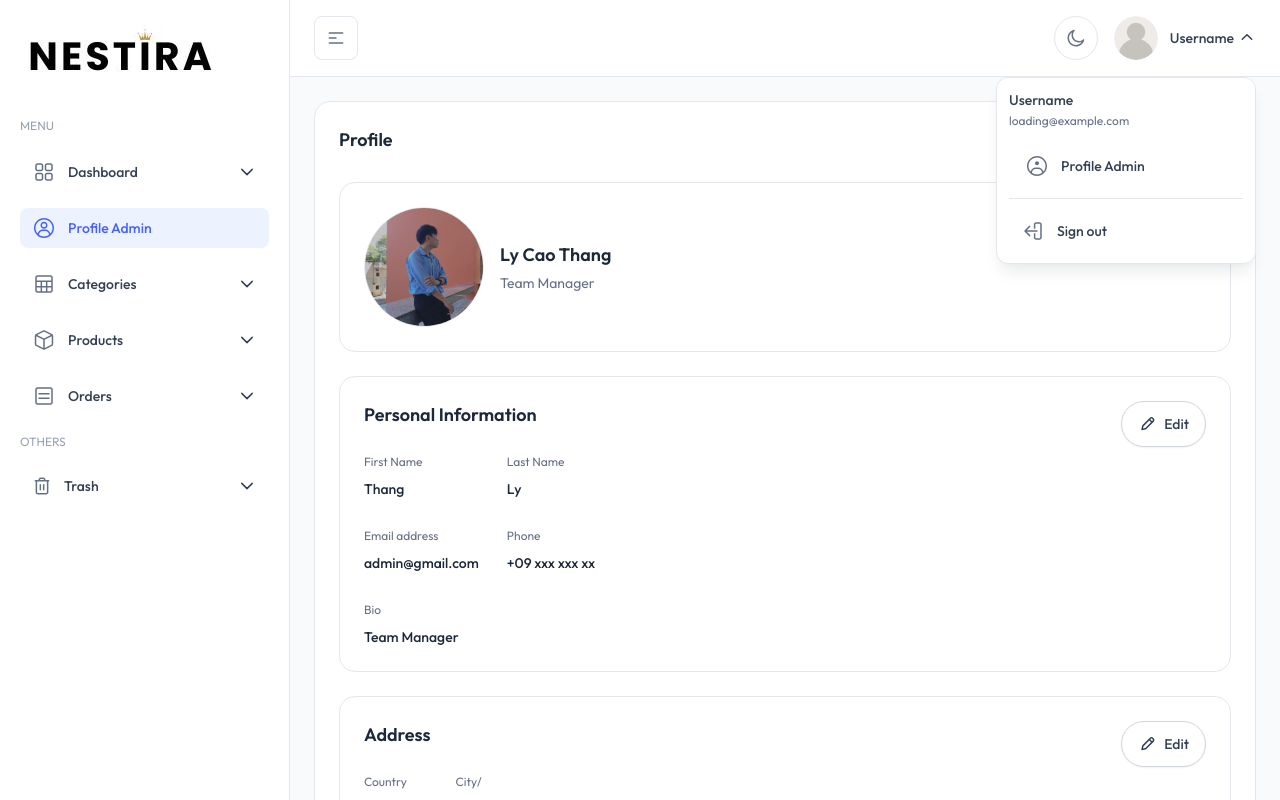
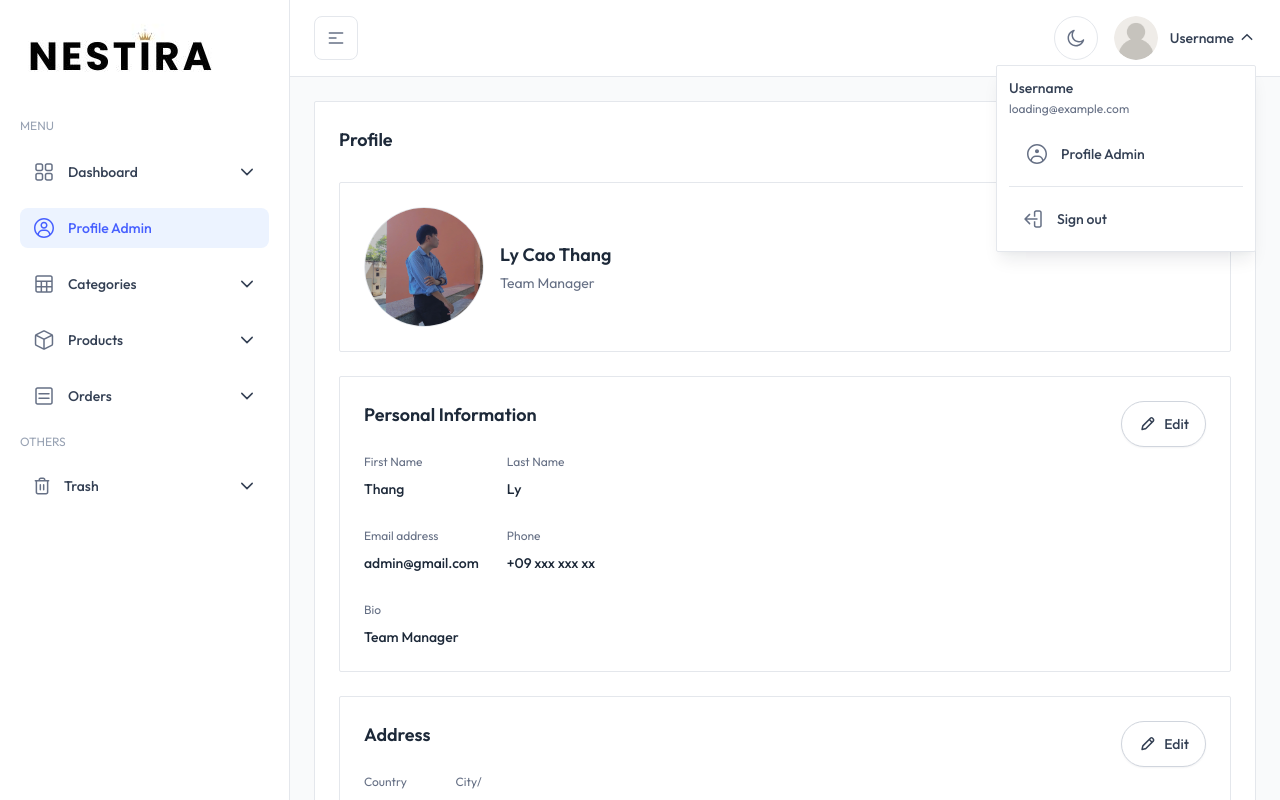
Before and after one commit to CaoThang7/cms-nestira, a Next.js app: page /profile in a window 1280 px wide. Both pictures are taken after a click on the button "Username". Shown: the top 800 px of the page. Built offline with nearby package versions, Linux system fonts and the light colour scheme; no server answers.

Commit message:
update: rounded-[2px]

```diff
--- a/src/app/(admin)/(others-pages)/profile/page.tsx
+++ b/src/app/(admin)/(others-pages)/profile/page.tsx
@@ -13,7 +13,7 @@ export const metadata: Metadata = {
 export default function Profile() {
   return (
     <div>
-      <div className="rounded-2xl border border-gray-200 bg-white p-5 dark:border-gray-800 dark:bg-white/[0.03] lg:p-6">
+      <div className="rounded-[2px] border border-gray-200 bg-white p-5 dark:border-gray-800 dark:bg-white/[0.03] lg:p-6">
         <h3 className="mb-5 text-lg font-semibold text-gray-800 dark:text-white/90 lg:mb-7">
           Profile
         </h3>
--- a/src/components/common/ComponentCard.tsx
+++ b/src/components/common/ComponentCard.tsx
@@ -15,7 +15,7 @@ const ComponentCard: React.FC<ComponentCardProps> = ({
 }) => {
   return (
     <div
-      className={`rounded-2xl border border-gray-200 bg-white dark:border-gray-800 dark:bg-white/[0.03] ${className}`}
+      className={`rounded-[2px] border border-gray-200 bg-white dark:border-gray-800 dark:bg-white/[0.03] ${className}`}
     >
       {/* Card Header */}
       <div className="px-6 py-5">
--- a/src/components/header/UserDropdown.tsx
+++ b/src/components/header/UserDropdown.tsx
@@ -71,7 +71,7 @@ export default function UserDropdown() {
       <Dropdown
         isOpen={isOpen}
         onClose={closeDropdown}
-        className="shadow-theme-lg dark:bg-gray-dark absolute right-0 mt-[17px] flex w-[260px] flex-col rounded-2xl border border-gray-200 bg-white p-3 dark:border-gray-800"
+        className="shadow-theme-lg dark:bg-gray-dark absolute right-0 mt-[5px] flex w-[260px] flex-col rounded-[2px] border border-gray-200 bg-white p-3 dark:border-gray-800"
       >
         <div>
           <span className="text-theme-sm block font-medium text-gray-700 dark:text-gray-400">
--- a/src/components/product/DetailProductComponent.tsx
+++ b/src/components/product/DetailProductComponent.tsx
@@ -25,7 +25,7 @@ const DetailProductComponent = ({ id }: Props) => {
   if (isLoading) return <Loader />;
 
   return (
-    <div className="rounded-2xl border border-gray-200 bg-white p-4 sm:p-6 dark:border-gray-800 dark:bg-white/[0.03]">
+    <div className="rounded-[2px] border border-gray-200 bg-white p-4 sm:p-6 dark:border-gray-800 dark:bg-white/[0.03]">
       <div>
         <div className="mb-4 flex justify-between">
           <KeyboardBackspaceIcon
--- a/src/components/ui/dropdown/Dropdown.tsx
+++ b/src/components/ui/dropdown/Dropdown.tsx
@@ -40,7 +40,7 @@ export const Dropdown: React.FC<DropdownProps> = ({
   return (
     <div
       ref={dropdownRef}
-      className={`absolute z-40  right-0 mt-2  rounded-xl border border-gray-200 bg-white  shadow-theme-lg dark:border-gray-800 dark:bg-gray-dark ${className}`}
+      className={`absolute z-40  right-0 mt-2  rounded-[2px] border border-gray-200 bg-white  shadow-theme-lg dark:border-gray-800 dark:bg-gray-dark ${className}`}
     >
       {children}
     </div>
--- a/src/components/user-profile/UserAddressCard.tsx
+++ b/src/components/user-profile/UserAddressCard.tsx
@@ -4,7 +4,7 @@ import React from "react";
 export default function UserAddressCard() {
   return (
     <>
-      <div className="rounded-2xl border border-gray-200 p-5 lg:p-6 dark:border-gray-800">
+      <div className="rounded-[2px] border border-gray-200 p-5 lg:p-6 dark:border-gray-800">
         <div className="flex flex-col gap-6 lg:flex-row lg:items-start lg:justify-between">
           <div>
             <h4 className="text-lg font-semibold text-gray-800 lg:mb-6 dark:text-white/90">
--- a/src/components/user-profile/UserInfoCard.tsx
+++ b/src/components/user-profile/UserInfoCard.tsx
@@ -3,7 +3,7 @@ import React from "react";
 
 export default function UserInfoCard() {
   return (
-    <div className="rounded-2xl border border-gray-200 p-5 lg:p-6 dark:border-gray-800">
+    <div className="rounded-[2px] border border-gray-200 p-5 lg:p-6 dark:border-gray-800">
       <div className="flex flex-col gap-6 lg:flex-row lg:items-start lg:justify-between">
         <div>
           <h4 className="text-lg font-semibold text-gray-800 lg:mb-6 dark:text-white/90">
--- a/src/components/user-profile/UserMetaCard.tsx
+++ b/src/components/user-profile/UserMetaCard.tsx
@@ -16,7 +16,7 @@ export default function UserMetaCard() {
   };
   return (
     <>
-      <div className="rounded-2xl border border-gray-200 p-5 lg:p-6 dark:border-gray-800">
+      <div className="rounded-[2px] border border-gray-200 p-5 lg:p-6 dark:border-gray-800">
         <div className="flex flex-col gap-5 xl:flex-row xl:items-center xl:justify-between">
           <div className="flex w-full flex-col items-center gap-4 xl:flex-row">
             <div className="relative h-30 w-30 overflow-hidden rounded-full border border-gray-200 dark:border-gray-800">
```
